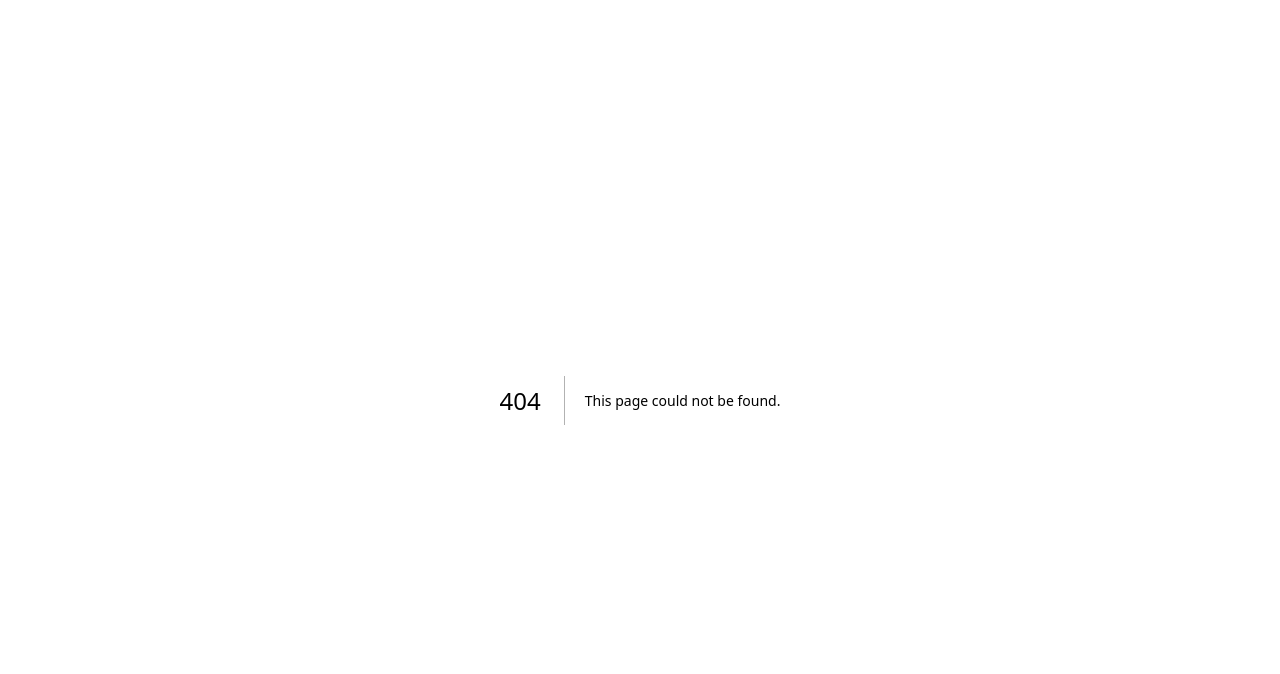
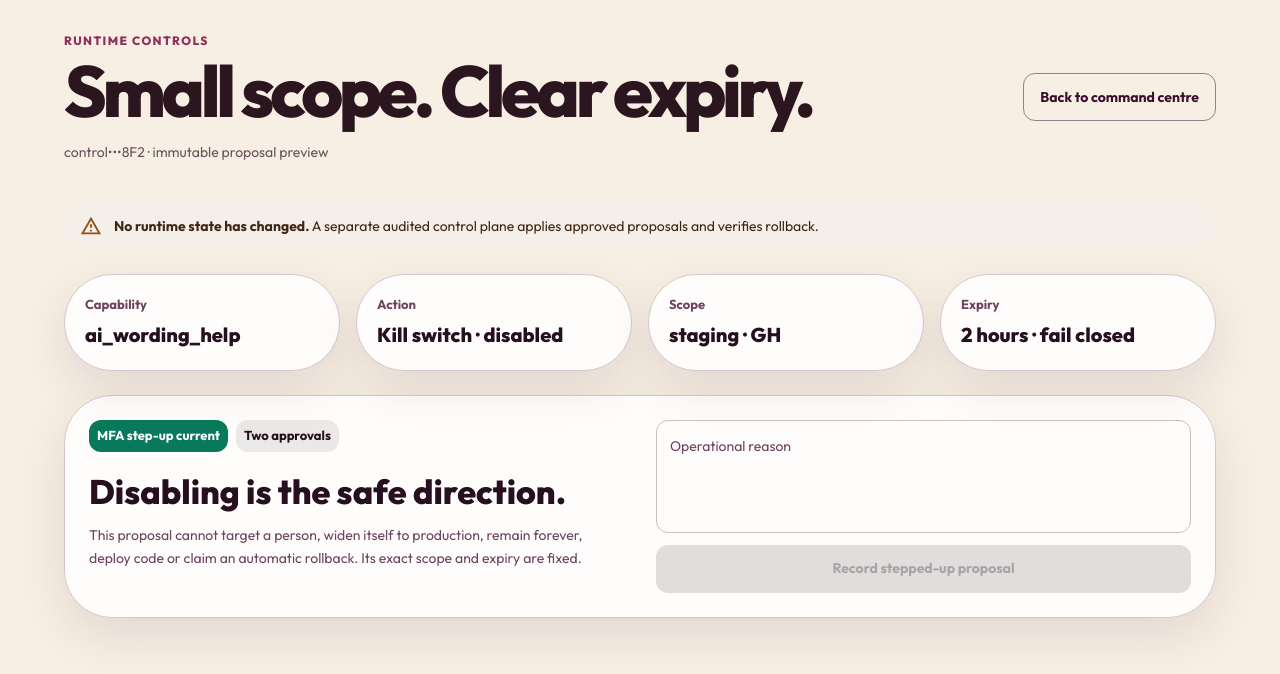
Before and after one commit to stanleyHayes/obiara, a Next.js app in the folder apps/admin/: page /controls in a window 1280 px wide. Before the commit this address had no page. Shown: the top 674 px of the page. Built offline with nearby package versions, Linux system fonts and the light colour scheme; what @mui/material-nextjs would draw is missing.

Commit message:
feat(admin): add fail-closed runtime controls desk

```diff
--- /dev/null
+++ b/apps/admin/app/controls/controls-desk.tsx
@@ -0,0 +1,128 @@
+"use client";
+
+import {
+  Alert,
+  Box,
+  Button,
+  Card,
+  Chip,
+  Container,
+  FormControl,
+  InputLabel,
+  MenuItem,
+  Select,
+  Stack,
+  TextField,
+  Typography,
+} from "@mui/material";
+import Link from "next/link";
+import { useReducer } from "react";
+
+import {
+  controlsReducer,
+  initialControlsState,
+} from "./controls-model";
+
+export function ControlsDesk() {
+  const [state, dispatch] = useReducer(controlsReducer, initialControlsState);
+  return (
+    <Box sx={{ bgcolor: "#f7efe3", color: "#2b151f", minHeight: "100vh", py: 4 }}>
+      <Container maxWidth="lg">
+        <Stack direction={{ xs: "column", md: "row" }} spacing={2} sx={{ alignItems: { md: "center" }, justifyContent: "space-between", mb: 5 }}>
+          <Box>
+            <Typography sx={{ color: "#8e3159", fontSize: 12, fontWeight: 800, letterSpacing: 1.4 }}>RUNTIME CONTROLS</Typography>
+            <Typography component="h1" sx={{ fontSize: { xs: 44, md: 72 }, fontWeight: 800, letterSpacing: "-0.06em", lineHeight: .95, mt: 1 }}>
+              Small scope. Clear expiry.
+            </Typography>
+            <Typography sx={{ color: "#69535d", mt: 2 }}>{state.proposalRef} · immutable proposal preview</Typography>
+          </Box>
+          <Link href="/"><Button variant="outlined">Back to command centre</Button></Link>
+        </Stack>
+
+        <Alert severity={state.state === "apply_ready" ? "success" : "warning"} sx={{ borderRadius: 3, mb: 3 }}>
+          <strong>{state.state === "apply_ready" ? "Apply-ready; nothing activated." : "No runtime state has changed."}</strong>{" "}
+          A separate audited control plane applies approved proposals and verifies rollback.
+        </Alert>
+
+        <Box sx={{ display: "grid", gap: 2, gridTemplateColumns: { xs: "1fr", md: "repeat(4,minmax(0,1fr))" } }}>
+          {[
+            ["Capability", state.capability],
+            ["Action", "Kill switch · disabled"],
+            ["Scope", `${state.environment} · ${state.market}`],
+            ["Expiry", `${state.expiresInHours} hours · fail closed`],
+          ].map(([label, value]) => (
+            <Card key={label} sx={{ borderRadius: 4, p: 2.5 }}>
+              <Typography sx={{ color: "text.secondary", fontSize: 13, fontWeight: 700 }}>{label}</Typography>
+              <Typography sx={{ fontSize: 20, fontWeight: 800, mt: 1, overflowWrap: "anywhere" }}>{value}</Typography>
+            </Card>
+          ))}
+        </Box>
+
+        <Card sx={{ borderRadius: 4, display: "grid", gap: 4, gridTemplateColumns: { xs: "1fr", md: "1fr 1fr" }, mt: 3, p: 3 }}>
+          <Box>
+            <Stack direction="row" spacing={1} sx={{ alignItems: "center" }}>
+              <Chip color="success" label="MFA step-up current" size="small" />
+              <Chip label="Two approvals" size="small" />
+            </Stack>
+            <Typography component="h2" sx={{ fontSize: 34, fontWeight: 800, mt: 2 }}>Disabling is the safe direction.</Typography>
+            <Typography sx={{ color: "text.secondary", lineHeight: 1.6, mt: 1 }}>
+              This proposal cannot target a person, widen itself to production, remain forever, deploy code or claim an automatic rollback. Its exact scope and expiry are fixed.
+            </Typography>
+          </Box>
+
+          {state.state === "draft" ? (
+            <Box>
+              <TextField
+                fullWidth
+                label="Operational reason"
+                multiline
+                onChange={(event) => dispatch({ type: "reason", value: event.target.value })}
+                rows={4}
+                value={state.reason}
+              />
+              <Button
+                disabled={state.reason.trim().length < 12}
+                fullWidth
+                onClick={() => dispatch({ type: "first-approve" })}
+                sx={{ mt: 1.5 }}
+                variant="contained"
+              >
+                Record stepped-up proposal
+              </Button>
+            </Box>
+          ) : state.state === "first_approved" ? (
+            <Box>
+              <Alert severity="info" sx={{ mb: 2 }}>Proposed by {state.proposer}</Alert>
+              <FormControl fullWidth>
+                <InputLabel id="control-approver-label">Distinct second approver</InputLabel>
+                <Select
+                  label="Distinct second approver"
+                  labelId="control-approver-label"
+                  onChange={(event) => dispatch({ type: "second-approver", actor: event.target.value })}
+                  value={state.secondApprover}
+                >
+                  <MenuItem value="operator•••A1">Adwoa · proposer</MenuItem>
+                  <MenuItem value="operator•••C9">Efua · release controller</MenuItem>
+                </Select>
+              </FormControl>
+              <Button
+                disabled={!state.secondApprover || state.secondApprover === state.proposer}
+                fullWidth
+                onClick={() => dispatch({ type: "confirm-second" })}
+                sx={{ mt: 1.5 }}
+                variant="contained"
+              >
+                Confirm second approval
+              </Button>
+            </Box>
+          ) : (
+            <Alert severity="success">
+              <strong>Kill-switch proposal is apply-ready.</strong><br />
+              Staging/GH only, two-hour expiry, disabled fail-closed posture. No runtime or member state changed.
+            </Alert>
+          )}
+        </Card>
+      </Container>
+    </Box>
+  );
+}
--- /dev/null
+++ b/apps/admin/app/controls/controls-model.ts
@@ -0,0 +1,64 @@
+export interface ControlsState {
+  readonly proposalRef: string;
+  readonly capability: "ai_wording_help";
+  readonly desiredState: "disabled";
+  readonly environment: "staging";
+  readonly market: "GH";
+  readonly expiresInHours: 2;
+  readonly rollbackMode: "fail_closed";
+  readonly proposer: "operator•••A1";
+  readonly proposerSteppedUp: true;
+  readonly reason: string;
+  readonly secondApprover: string;
+  readonly state: "draft" | "first_approved" | "apply_ready";
+}
+
+export type ControlsAction =
+  | { readonly type: "reason"; readonly value: string }
+  | { readonly type: "first-approve" }
+  | { readonly type: "second-approver"; readonly actor: string }
+  | { readonly type: "confirm-second" };
+
+export const initialControlsState: ControlsState = {
+  proposalRef: "control•••8F2",
+  capability: "ai_wording_help",
+  desiredState: "disabled",
+  environment: "staging",
+  market: "GH",
+  expiresInHours: 2,
+  rollbackMode: "fail_closed",
+  proposer: "operator•••A1",
+  proposerSteppedUp: true,
+  reason: "",
+  secondApprover: "",
+  state: "draft",
+};
+
+export function controlsReducer(
+  state: ControlsState,
+  action: ControlsAction,
+): ControlsState {
+  if (action.type === "reason" && state.state === "draft") {
+    return { ...state, reason: action.value.slice(0, 180) };
+  }
+  if (
+    action.type === "first-approve" &&
+    state.state === "draft" &&
+    state.proposerSteppedUp &&
+    state.reason.trim().length >= 12
+  ) {
+    return { ...state, state: "first_approved" };
+  }
+  if (action.type === "second-approver" && state.state === "first_approved") {
+    return { ...state, secondApprover: action.actor };
+  }
+  if (
+    action.type === "confirm-second" &&
+    state.state === "first_approved" &&
+    state.secondApprover.length > 0 &&
+    state.secondApprover !== state.proposer
+  ) {
+    return { ...state, state: "apply_ready" };
+  }
+  return state;
+}
--- /dev/null
+++ b/apps/admin/app/controls/page.tsx
@@ -0,0 +1,5 @@
+import { ControlsDesk } from "./controls-desk";
+
+export default function ControlsPage() {
+  return <ControlsDesk />;
+}
--- a/apps/admin/app/page.tsx
+++ b/apps/admin/app/page.tsx
@@ -26,6 +26,7 @@ const navigation = [
   ["¤", "Finance", ""],
   ["▦", "Analytics", ""],
   ["Aa", "Language governance", ""],
+  ["⏻", "Runtime controls", ""],
   ["≡", "Audit trail", ""],
 ];
 
@@ -110,6 +111,8 @@ export default function AdminHome() {
                         ? "/analytics"
                         : label === "Language governance"
                           ? "/governance"
+                          : label === "Runtime controls"
+                            ? "/controls"
                       : undefined
               }
             >
```
Also changed, not shown: 2 other files (tests, documents, lock files or other folders).
